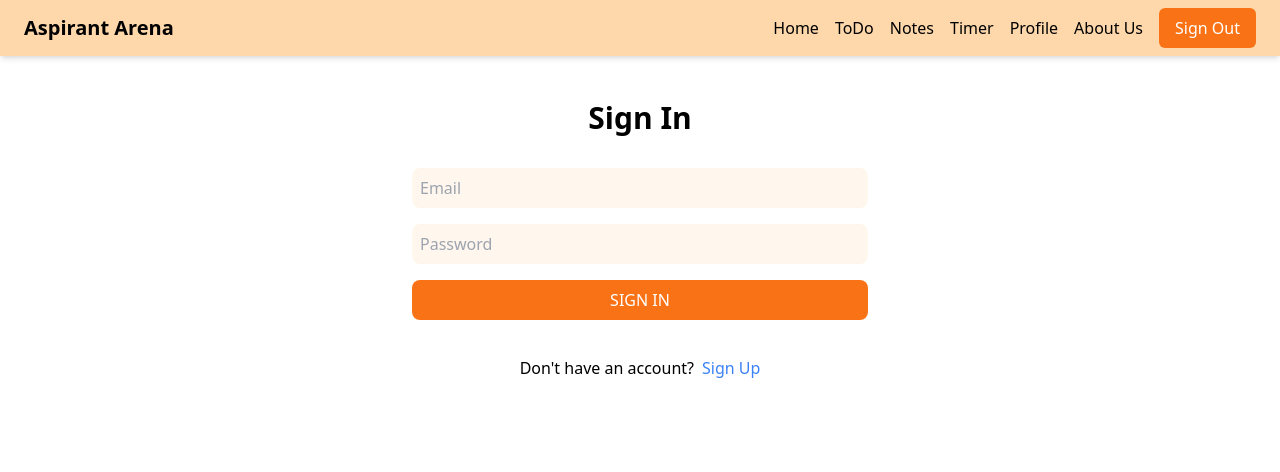
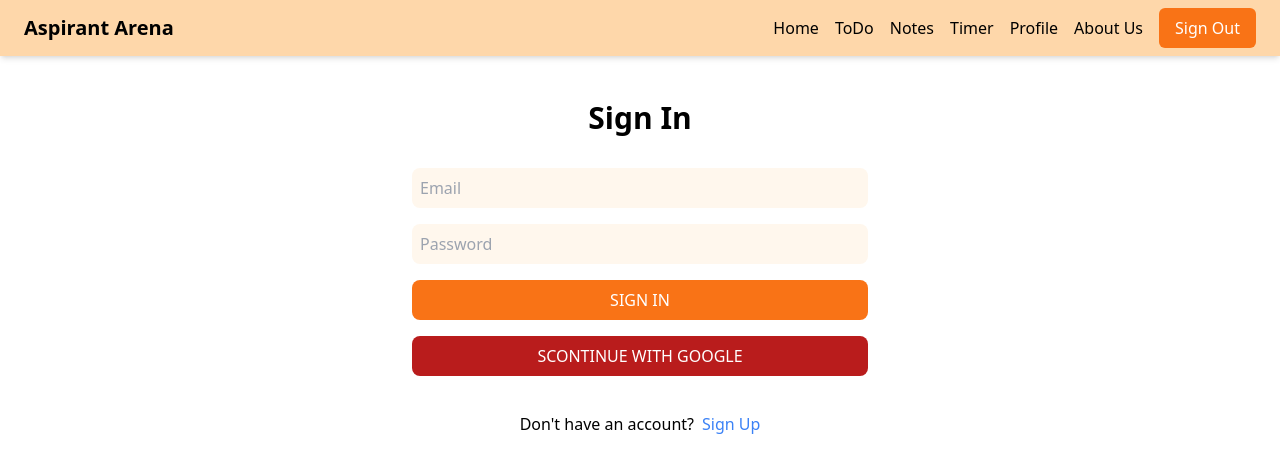
Before and after one commit to vijaycham/aspirant-arena-frontend, a React (Vite) app: page /signin in a window 1280 px wide. Shown: the top 472 px of the page. Built offline with nearby package versions, Linux system fonts and the light colour scheme.

Commit message:
Created OAuth component

```diff
--- a/package.json
+++ b/package.json
@@ -13,6 +13,7 @@
     "@reduxjs/toolkit": "^2.5.1",
     "@tailwindcss/vite": "^4.0.7",
     "axios": "^1.7.9",
+    "firebase": "^11.3.1",
     "react": "^19.0.0",
     "react-dom": "^19.0.0",
     "react-redux": "^9.2.0",
--- /dev/null
+++ b/src/components/OAuth.jsx
@@ -0,0 +1,52 @@
+import { GoogleAuthProvider, signInWithPopup, getAuth } from "firebase/auth";
+import { app } from "../firebase";
+import axios from "axios";
+import { useDispatch } from "react-redux";
+import { signInSuccess } from "../redux/user/userSlice";
+import { useNavigate } from "react-router-dom";
+
+const OAuth = () => {
+  const dispatch = useDispatch();
+  const navigate = useNavigate();
+  const handleGoogleSignIn = async () => {
+    try {
+      const provider = new GoogleAuthProvider();
+      const auth = getAuth(app);
+      const result = await signInWithPopup(auth, provider);
+
+      // Extract first and last name
+      const fullName = result.user.displayName?.trim() || "User"; // Default to "User" if empty
+      const nameParts = fullName.split(" ").filter(Boolean); // Remove empty strings
+      const firstName = nameParts.at(0)?.trim() || "User"; // Ensure a fallback first name
+      const lastName = nameParts.slice(1).join(" ").trim() || ""; // Optional last name
+
+      const idToken = await result.user.getIdToken();
+
+      const res = await axios.post("http://localhost:8888/api/auth/google", {
+        idToken,
+        firstName,
+        lastName,
+        emailId: result.user.email,
+        photoURL: result.user.photoURL,
+      });
+
+      dispatch(signInSuccess(res.data.userProfile));
+      navigate("/");
+    } catch (error) {
+      console.error("Google Sign In error", error);
+    }
+  };
+  return (
+    <div>
+      <button
+        type="button"
+        onClick={handleGoogleSignIn}
+        className="bg-red-700 text-white p-2 rounded-lg uppercase hover:bg-red-600 w-full"
+      >
+        scontinue with google
+      </button>
+    </div>
+  );
+};
+
+export default OAuth;
--- /dev/null
+++ b/src/firebase.js
@@ -0,0 +1,17 @@
+// Import the functions you need from the SDKs you need
+import { initializeApp } from "firebase/app";
+// TODO: Add SDKs for Firebase products that you want to use
+// https://firebase.google.com/docs/web/setup#available-libraries
+
+// Your web app's Firebase configuration
+const firebaseConfig = {
+  apiKey: import.meta.env.VITE_FIREBASE_API_KEY,
+  authDomain: "aspirant-arena.firebaseapp.com",
+  projectId: "aspirant-arena",
+  storageBucket: "aspirant-arena.firebasestorage.app",
+  messagingSenderId: "697889055113",
+  appId: "1:697889055113:web:c5fe6e69347b81c0968158",
+};
+
+// Initialize Firebase
+export const app = initializeApp(firebaseConfig);
--- a/src/pages/SignIn.jsx
+++ b/src/pages/SignIn.jsx
@@ -1,4 +1,5 @@
 import React, { useState } from "react";
+import OAuth from "../components/OAuth";
 import { Link, useNavigate } from "react-router-dom";
 import axios from "axios";
 import {
@@ -7,6 +8,7 @@ import {
   signInFailure,
 } from "../redux/user/userSlice";
 import { useDispatch, useSelector } from "react-redux";
+
 
 const SignIn = () => {
   const [formData, setFormData] = useState({
@@ -75,6 +77,7 @@ const SignIn = () => {
         >
           {loading ? "Loading..." : "Sign In"}
         </button>
+        <OAuth />
       </form>
       {error && <p className="text-red-700 text-sm">* {error}</p>}
       <div className="flex justify-center gap-2 mt-5">
--- a/src/pages/SignUp.jsx
+++ b/src/pages/SignUp.jsx
@@ -1,6 +1,7 @@
 import React, { useState } from "react";
 import { Link , useNavigate} from "react-router-dom";
 import axios from "axios";
+import OAuth from "../components/OAuth";
 
 const SignUp = () => {
   const [formData, setFormData] = useState({
@@ -112,6 +113,7 @@ const SignUp = () => {
         >
           {loading ? "Loading..." : "Sign Up"}
         </button>
+        <OAuth />
       </form>
       {error && <p className="text-red-700 text-sm">* {error}</p>}
       <div className="flex justify-center gap-2 mt-5">
```
Also changed, not shown: 2 other files (tests, documents, lock files or other folders).
